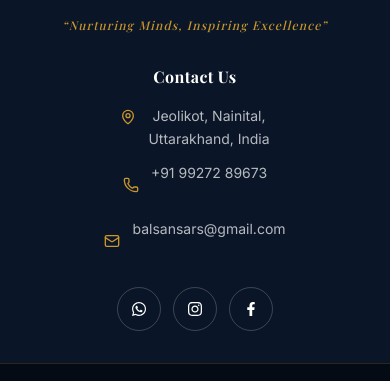
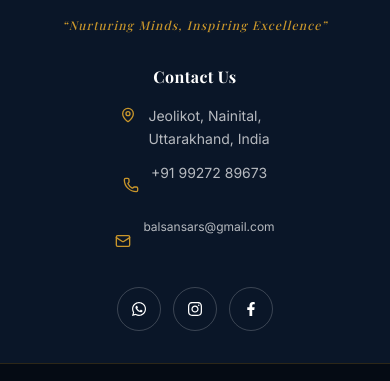
Before and after one commit to Bal-Sanskar-Sainik-School/Bal-Sanskar-Sainik-School-Website, a Next.js app: page / in a window 390 px wide. Shown: the part 9503-9884 px from the top of the page. Built offline with nearby package versions, Linux system fonts and the light colour scheme.

Commit message:
use the website

```diff
--- a/components/Footer.tsx
+++ b/components/Footer.tsx
@@ -93,32 +93,32 @@ export default function Footer() {
           </div>
 
           {/* Column 4: Contact */}
-          <div className="text-center sm:text-left">
-            <h3 className="font-[family-name:var(--font-heading)] text-base sm:text-[17px] font-bold text-white mb-4 sm:mb-6 tracking-wide">
+          <div className="sm:text-left">
+            <h3 className="font-[family-name:var(--font-heading)] text-base sm:text-[17px] font-bold text-white mb-4 sm:mb-6 tracking-wide text-center sm:text-left">
               Contact Us
             </h3>
-            <div className="mb-6 sm:mb-8 space-y-3 sm:space-y-4 font-[family-name:var(--font-body)]">
-              <div className="flex items-start gap-3 sm:gap-4 justify-center sm:justify-start">
-                <MapPin className="mt-1 h-4 w-4 sm:h-5 sm:w-5 flex-shrink-0 text-gold" />
-                <p className="text-sm sm:text-[15px] text-white/70 leading-relaxed">
+            <div className="mb-6 sm:mb-8 space-y-3 sm:space-y-4 font-[family-name:var(--font-body)] flex flex-col items-center sm:items-start">
+              <div className="flex flex-row flex-nowrap items-start gap-3 sm:gap-4">
+                <MapPin className="mt-0.5 h-4 w-4 sm:h-5 sm:w-5 shrink-0 text-gold" style={{ flexShrink: 0 }} />
+                <p className="text-sm sm:text-[15px] text-white/70 leading-relaxed text-left">
                   Jeolikot, Nainital,<br />
                   Uttarakhand, India
                 </p>
               </div>
-              <div className="flex items-center gap-3 sm:gap-4 justify-center sm:justify-start">
-                <Phone className="h-4 w-4 sm:h-5 sm:w-5 flex-shrink-0 text-gold" />
+              <div className="flex flex-row flex-nowrap items-center gap-3 sm:gap-4">
+                <Phone className="h-4 w-4 sm:h-5 sm:w-5 shrink-0 text-gold" style={{ flexShrink: 0 }} />
                 <a
                   href="tel:+919927289673"
-                  className="text-sm sm:text-[15px] text-white/70 transition-colors hover:text-gold active:scale-95"
+                  className="text-sm sm:text-[15px] text-white/70 transition-colors hover:text-gold active:scale-95 whitespace-nowrap"
                 >
                   +91 99272 89673
                 </a>
               </div>
-              <div className="flex items-center gap-3 sm:gap-4 justify-center sm:justify-start">
-                <Mail className="h-4 w-4 sm:h-5 sm:w-5 flex-shrink-0 text-gold" />
+              <div className="flex flex-row flex-nowrap items-center gap-3 sm:gap-4">
+                <Mail className="h-4 w-4 sm:h-5 sm:w-5 shrink-0 text-gold" style={{ flexShrink: 0 }} />
                 <a
                   href="mailto:balsansars@gmail.com"
-                  className="text-sm sm:text-[15px] text-white/70 transition-colors hover:text-gold active:scale-95"
+                  className="text-xs sm:text-[15px] text-white/70 transition-colors hover:text-gold active:scale-95 whitespace-nowrap"
                 >
                   balsansars@gmail.com
                 </a>
```
